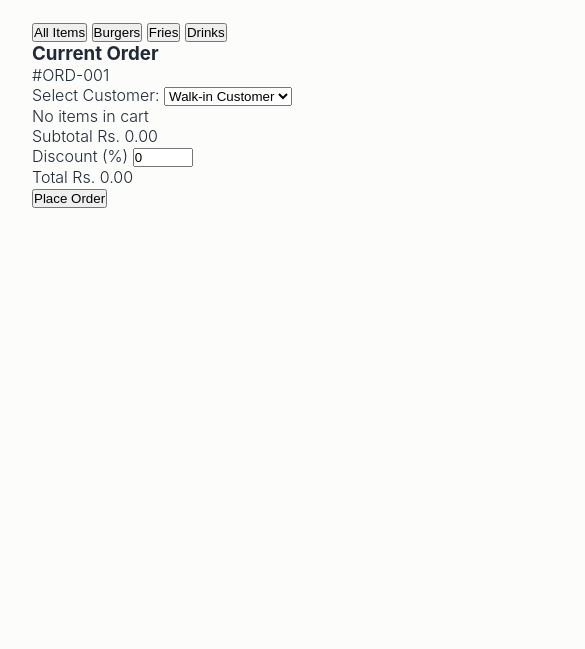
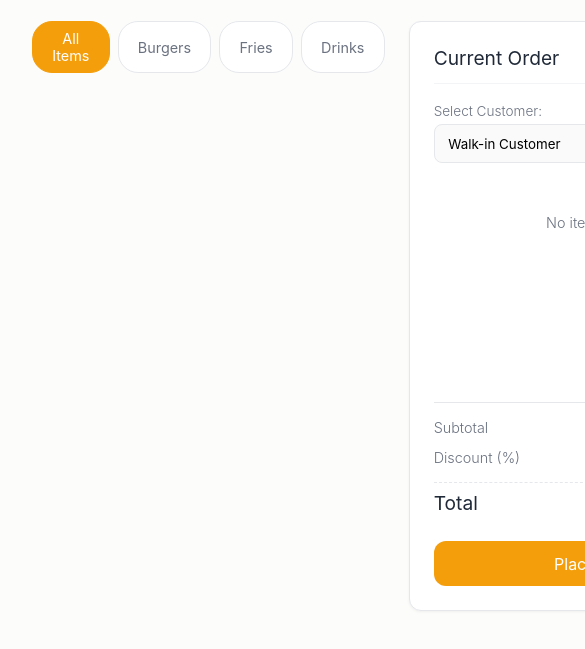
Before and after one commit to RukshanAmodya/GrillMaster-POS-iCET, a plain HTML site: page index.html in a window 390 px wide. Shown: the part 93-742 px from the top of the page, 585 px wide, since content can reach past the window. Drawn offline with Linux system fonts and the light colour scheme; a web font is replaced by a local one.

Commit message:
Add responsive layout styles for POS catalog and cart

```diff
--- a/style.css
+++ b/style.css
@@ -87,3 +87,254 @@ body {
     max-width: 1400px;
     margin: 0 auto;
 }
+
+/* Tabs visibility */
+.tab-content {
+    display: none;
+}
+
+.tab-content.active {
+    display: block;
+}
+
+/* POS Layout */
+.pos-layout {
+    display: grid;
+    grid-template-columns: 1fr 380px;
+    gap: 1.5rem;
+    align-items: start;
+}
+
+.category-tabs {
+    display: flex;
+    gap: 0.5rem;
+    margin-bottom: 1.2rem;
+    overflow-x: auto;
+    padding-bottom: 0.3rem;
+}
+
+.cat-btn {
+    background: #ffffff;
+    border: 1px solid var(--border-dark);
+    padding: 0.5rem 1.2rem;
+    border-radius: 20px;
+    cursor: pointer;
+    font-family: inherit;
+    font-size: 0.9rem;
+    color: var(--text-muted);
+    transition: all 0.2s;
+}
+
+.cat-btn:hover {
+    border-color: var(--primary);
+    color: var(--primary);
+}
+
+.cat-btn.active {
+    background: var(--primary);
+    color: #ffffff;
+    border-color: var(--primary);
+}
+
+.product-grid {
+    display: grid;
+    grid-template-columns: repeat(auto-fill, minmax(180px, 1fr));
+    gap: 1.2rem;
+}
+
+.item-card {
+    background: #ffffff;
+    border: 1px solid var(--border-dark);
+    border-radius: var(--radius);
+    padding: 1.2rem;
+    text-align: center;
+    cursor: pointer;
+    transition: transform 0.2s, box-shadow 0.2s;
+    display: flex;
+    flex-direction: column;
+    justify-content: space-between;
+}
+
+.item-card:hover {
+    transform: translateY(-2px);
+    box-shadow: 0 6px 12px rgba(245, 158, 11, 0.1);
+    border-color: var(--primary);
+}
+
+.item-icon {
+    font-size: 2.5rem;
+    margin-bottom: 0.5rem;
+}
+
+.item-name {
+    font-size: 1rem;
+    font-weight: 400;
+    margin-bottom: 0.3rem;
+    color: var(--text-dark);
+}
+
+.item-price {
+    font-size: 0.95rem;
+    color: var(--primary-hover);
+    font-weight: 400;
+}
+
+.item-stock {
+    font-size: 0.8rem;
+    color: var(--text-muted);
+    margin-top: 0.2rem;
+}
+
+/* Cart Styles */
+.pos-cart {
+    background: #ffffff;
+    border: 1px solid var(--border-dark);
+    border-radius: var(--radius);
+    padding: 1.5rem;
+    box-shadow: var(--shadow-sm);
+}
+
+.cart-header {
+    display: flex;
+    justify-content: space-between;
+    align-items: center;
+    margin-bottom: 1.2rem;
+    padding-bottom: 0.8rem;
+    border-bottom: 1px solid var(--border);
+}
+
+.cart-header h3 {
+    font-weight: 400;
+    font-size: 1.2rem;
+}
+
+.customer-select-box {
+    margin-bottom: 1.2rem;
+}
+
+.customer-select-box label {
+    display: block;
+    font-size: 0.85rem;
+    color: var(--text-muted);
+    margin-bottom: 0.3rem;
+}
+
+.customer-select-box select {
+    width: 100%;
+    padding: 0.6rem;
+    border: 1px solid var(--border-dark);
+    border-radius: 8px;
+    font-family: inherit;
+    outline: none;
+    background: #fafafa;
+}
+
+.cart-items {
+    min-height: 200px;
+    max-height: 320px;
+    overflow-y: auto;
+    margin-bottom: 1.2rem;
+}
+
+.empty-cart-msg {
+    text-align: center;
+    color: var(--text-muted);
+    padding: 2rem 0;
+    font-size: 0.9rem;
+}
+
+.cart-item-row {
+    display: flex;
+    justify-content: space-between;
+    align-items: center;
+    padding: 0.6rem 0;
+    border-bottom: 1px solid var(--border);
+}
+
+.cart-item-info {
+    flex: 1;
+}
+
+.cart-item-name {
+    font-size: 0.9rem;
+    font-weight: 400;
+}
+
+.cart-item-price {
+    font-size: 0.8rem;
+    color: var(--text-muted);
+}
+
+.cart-item-controls {
+    display: flex;
+    align-items: center;
+    gap: 0.4rem;
+}
+
+.btn-qty {
+    width: 24px;
+    height: 24px;
+    border-radius: 4px;
+    border: 1px solid var(--border-dark);
+    background: #ffffff;
+    cursor: pointer;
+}
+
+.btn-remove {
+    background: none;
+    border: none;
+    color: var(--danger);
+    cursor: pointer;
+    margin-left: 0.4rem;
+    font-size: 0.9rem;
+}
+
+.cart-summary {
+    border-top: 1px solid var(--border-dark);
+    padding-top: 1rem;
+}
+
+.summary-row {
+    display: flex;
+    justify-content: space-between;
+    align-items: center;
+    font-size: 0.9rem;
+    margin-bottom: 0.6rem;
+    color: var(--text-muted);
+}
+
+.summary-row input {
+    width: 60px;
+    padding: 0.2rem 0.4rem;
+    border: 1px solid var(--border-dark);
+    border-radius: 4px;
+    text-align: right;
+    font-family: inherit;
+}
+
+.total-row {
+    font-size: 1.2rem;
+    font-weight: 400;
+    color: var(--text-dark);
+    margin-top: 0.8rem;
+    padding-top: 0.5rem;
+    border-top: 1px dashed var(--border-dark);
+}
+
+.btn-checkout {
+    width: 100%;
+    margin-top: 1rem;
+    padding: 0.8rem;
+    background: var(--primary);
+    color: #ffffff;
+    border: none;
+    border-radius: var(--radius);
+    font-family: inherit;
+    font-size: 1rem;
+    cursor: pointer;
+    transition: background 0.2s;
+}
+
+.btn-checkout:hover {
+    background: var(--primary-hover);
+}
```
